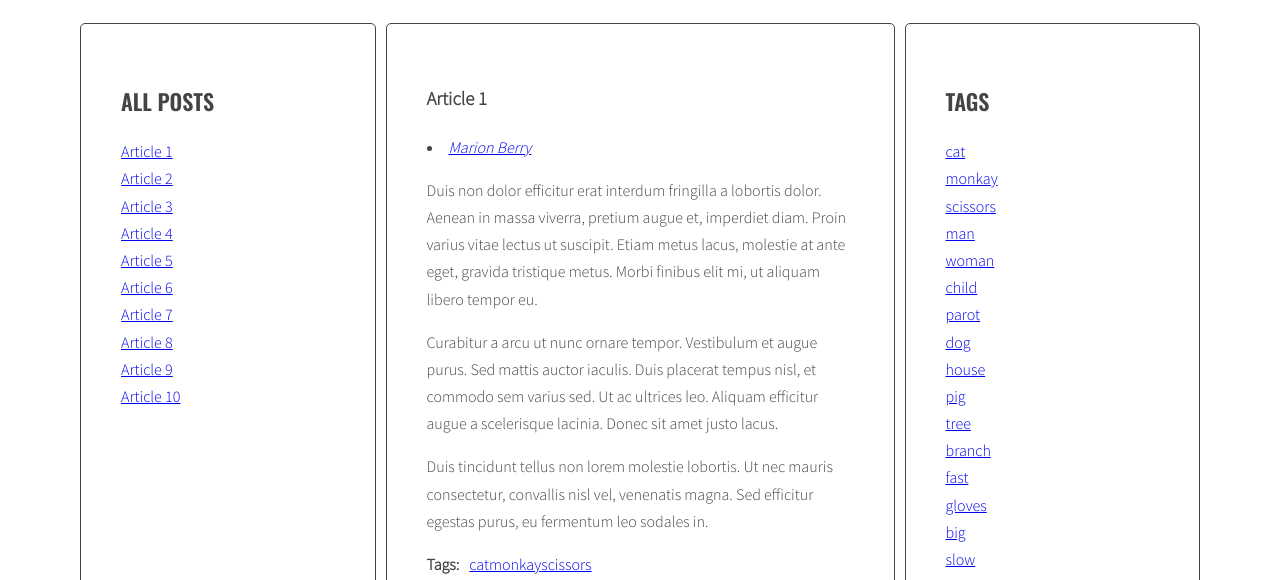
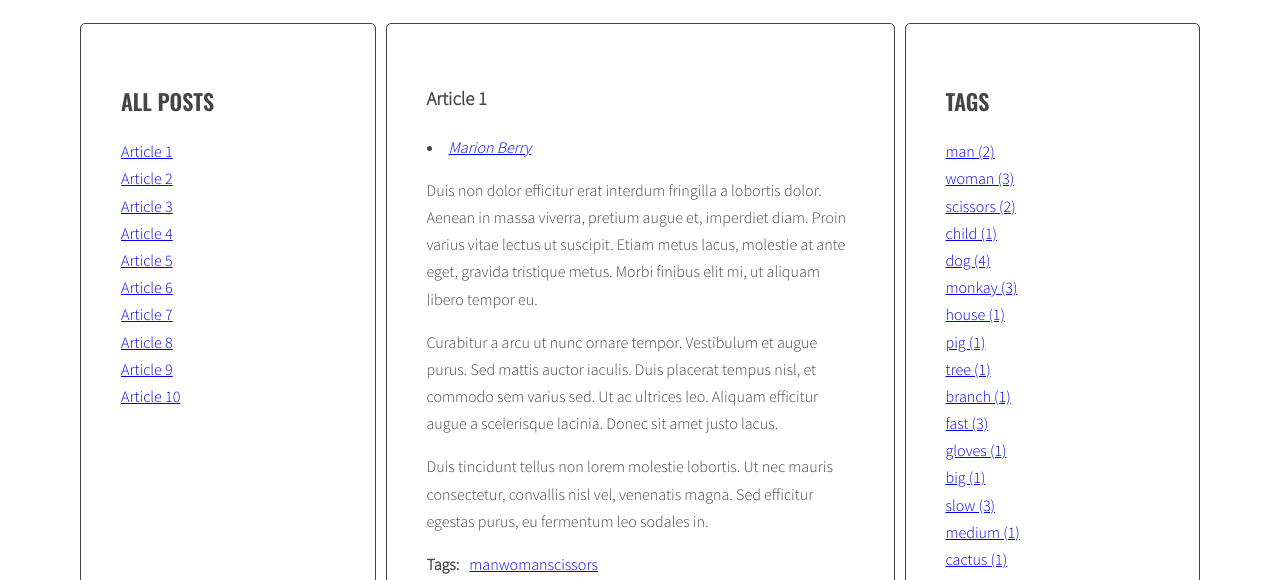
Before and after one commit to JarekGramacki/javascript-blog, a website: page index.html in a window 1280 px wide. Shown: the part 220-800 px from the top of the page. Drawn offline with nearby package versions, Linux system fonts and the light colour scheme.

Commit message:
Add link to allTags

```diff
--- a/index.html
+++ b/index.html
@@ -20,7 +20,7 @@
                 </ul>
             </aside>
             <section class="posts">
-                <article class="post active" id="article-1" data-tags="cat monkay scissors" data-author="Marion Berry">
+                <article class="post active" id="article-1" data-tags="man woman scissors" data-author="Marion Berry">
                     <h3 class="post-title">Article 1</h3>
                     <p class="post-author">
 
@@ -70,7 +70,7 @@
                         </ul>
                     </div>
                 </article>
-                <article class="post" id="article-3" data-tags="parot dog monkay" data-author="George Tuxedo">
+                <article class="post" id="article-3" data-tags="woman dog monkay" data-author="George Tuxedo">
                     <h3 class="post-title">Article 3</h3>
                     <p class="post-author">
 
@@ -236,7 +236,7 @@
                         </ul>
                     </div>
                 </article>
-                <article class="post" id="article-10" data-tags="fast creativly clever" data-author="George Tuxedo">
+                <article class="post" id="article-10" data-tags="fast slow clever" data-author="George Tuxedo">
                     <h3 class="post-title">Article 10</h3>
                     <p class="post-author">
 
--- a/js/script.js
+++ b/js/script.js
@@ -87,8 +87,8 @@ generateTitleLinks();
 
 
 function generateTags(){
-  /* [NEW] create a new variable allTags with an empty array */
-  let allTags = [];
+  /* [NEW] create a new variable allTags with an empty object */
+  let allTags = {};
 
   /* find all articles */
   const articles = document.querySelectorAll(optArticleSelector);
@@ -109,9 +109,11 @@ function generateTags(){
       /* add generated code to html variable */
       html = html + linkHTML;
       /* [NEW] check if this link is NOT already in allTags */
-      if(allTags.indexOf(linkHTML) == -1){
-        /* [NEW] add generated code to allTags array */
-        allTags.push(linkHTML);
+      if(!allTags[tag]) {
+  /* [NEW] add tag to allTags object */
+      allTags[tag] = 1;
+      } else {
+        allTags[tag]++;
       }
     /* END LOOP: for each tag */
     }
@@ -122,9 +124,19 @@ function generateTags(){
    /* [NEW] find list of tags in right column */
    const tagList = document.querySelector('.tags');
 
-   /* [NEW] add html from allTags to tagList */
-   tagList.innerHTML = allTags.join(' ');
-}
+   /* [NEW] create variable for all links HTML code */
+    let allTagsHTML = '';
+
+  /* [NEW] START LOOP: for each tag in allTags: */
+    for(let tag in allTags){
+  /* [NEW] generate code of a link and add it to allTagsHTML */
+     allTagsHTML +='<li><a href="#tag-'+ tag  +' (' + allTags[tag] + ') '+'">'+ tag  +' (' + allTags[tag] + ') '+'</a></li>';
+
+  /* [NEW] END LOOP: for each tag in allTags: */
+  }
+  /*[NEW] add HTML from allTagsHTML to tagList */
+    tagList.innerHTML = allTagsHTML;
+    }
 generateTags();
 
 
@@ -184,7 +196,7 @@ function generateAuthors(){
     let html = '';
     /* get autors from data-autor attribute */
     const articleAuthor = article.getAttribute('data-author');
-    console.log(articleAuthor);
+
     /* generate HTML of the link */
     const linkHTML = '<li><a href="#author-' + articleAuthor + '">' +  articleAuthor  +'</a></li>';
     /* add generated code to html variable */
```
